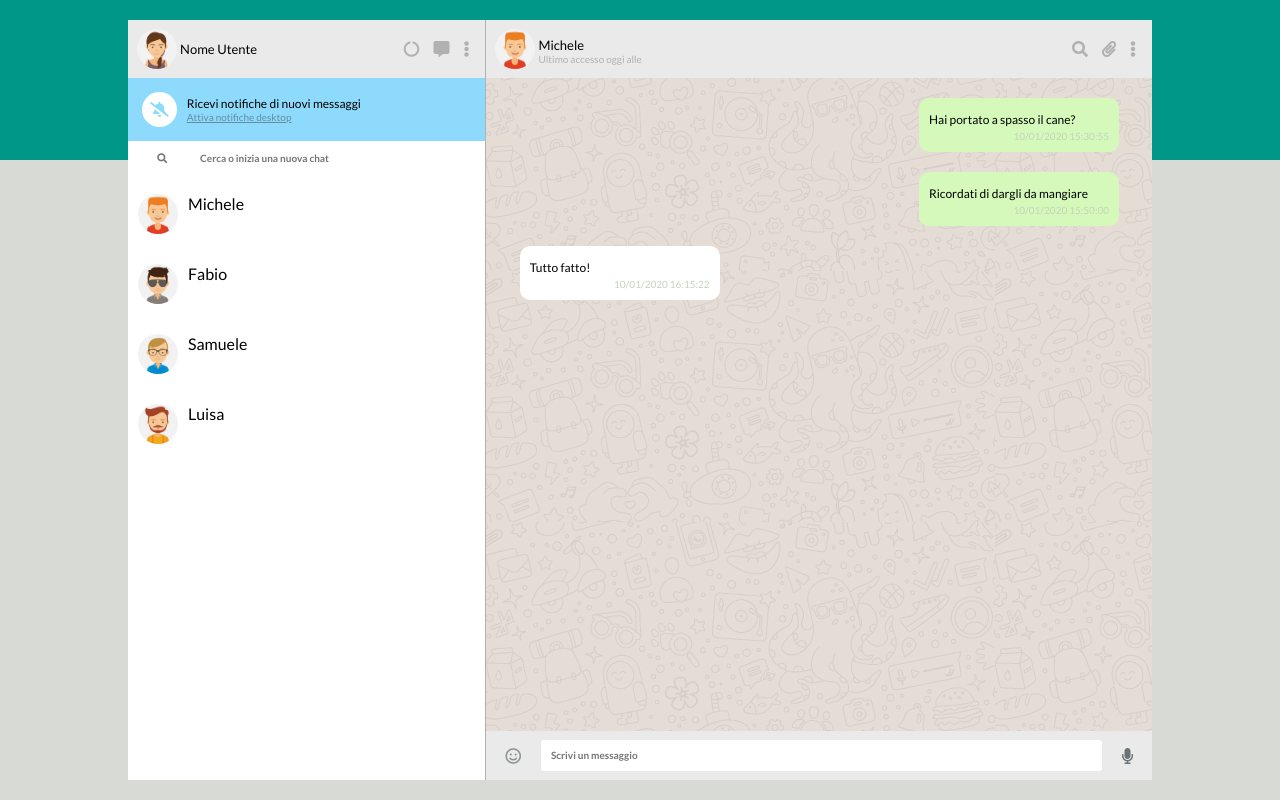
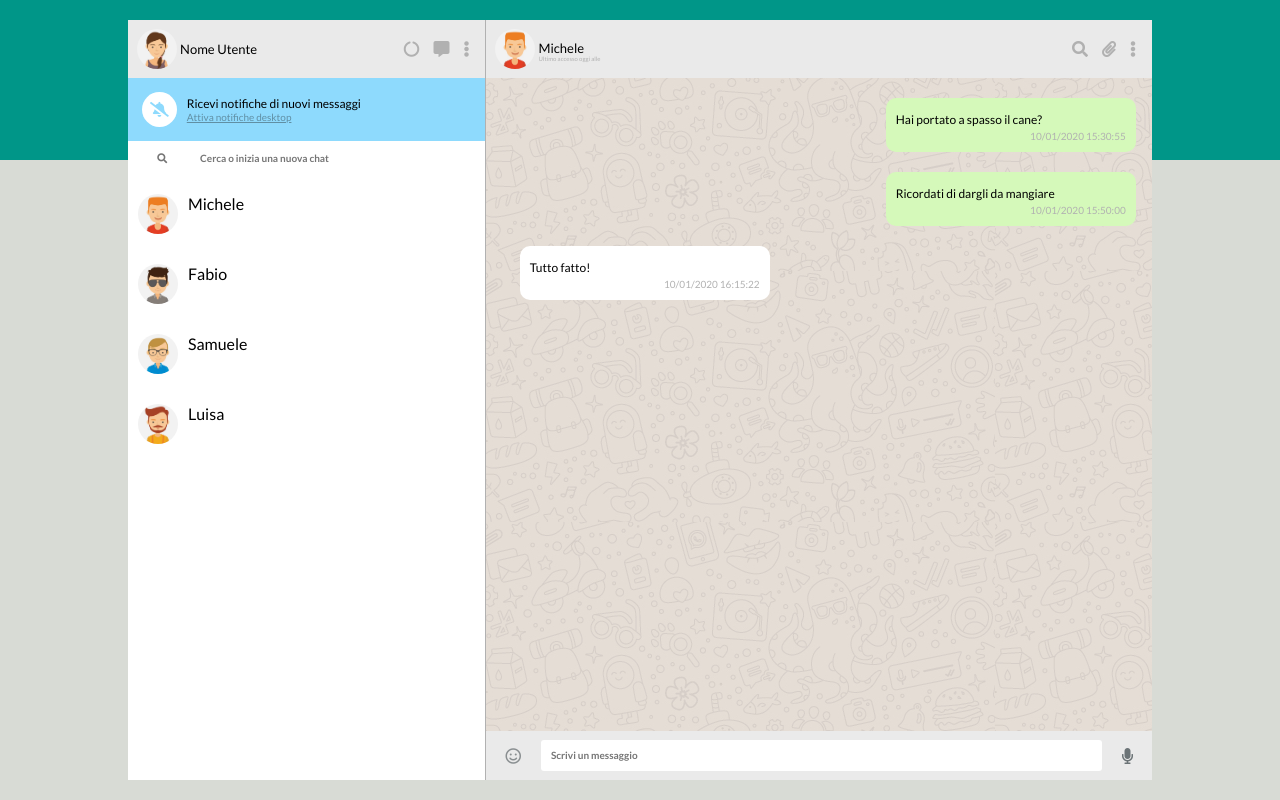
Before and after one commit to touros91/vue-boolzapp, a plain HTML site: page index.html in a window 1280 px wide. Drawn offline with nearby package versions, Linux system fonts and the light colour scheme.

Commit message:
Refactoring

```diff
--- a/css/style.css
+++ b/css/style.css
@@ -141,12 +141,12 @@ input[type="text"] {
 }
 
 .contact-name div {
-    font-size: 10px;
+    font-size: 6px;
     color: #B1B1B1;
 }
 
 .chat-container li{
-    max-width: 200px;
+    max-width: 250px;
     list-style: none;
     margin-top: 20px;
     padding: 10px;
@@ -161,12 +161,12 @@ input[type="text"] {
     font-size: 10px;
     text-align: end;
     margin-top: 3px;
-    color: #C2D4BA;
+    color: #B1B1B1;
 }
 
 .green {
     background-color: #D5F9BA;
-    margin-left: 65%;
+    margin-left: 60%;
 }
 
 .white {
```
